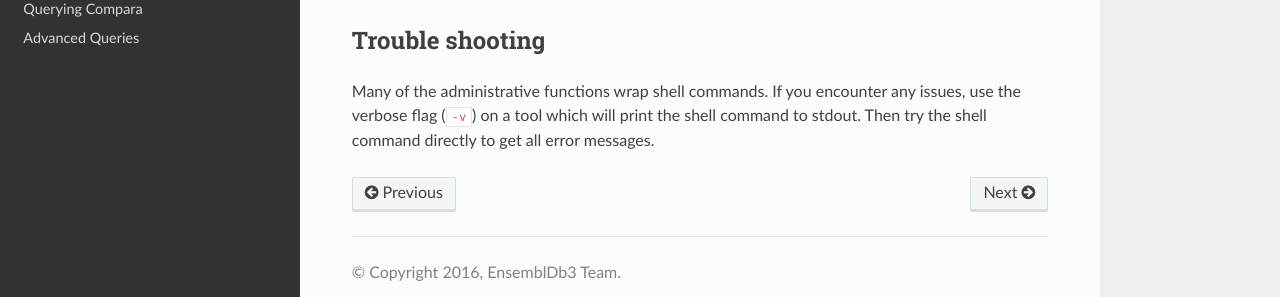
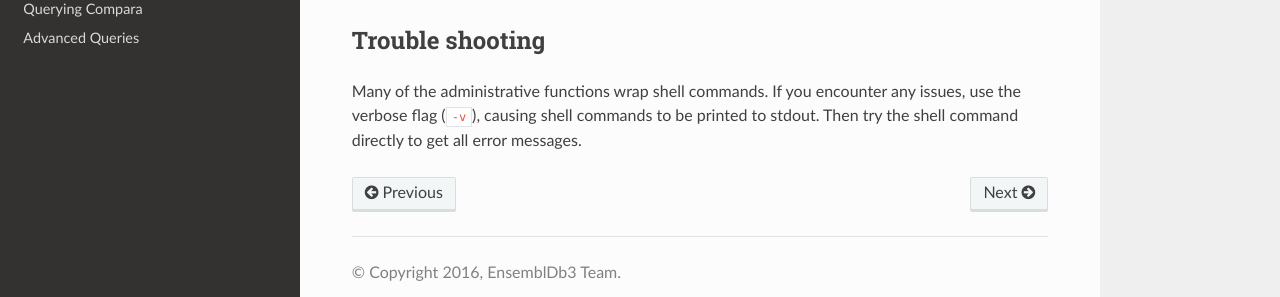
Before and after one commit to cogent3/ensembldb3, a Sphinx documentation site: the page built from doc/admin.rst, in a window 1280 px wide and 900 px high, scrolled down 2571 px. Shown: the part 558-855 px from the top of the window. Built offline with Sphinx 7.4.7 and the Read the Docs theme 2.0.0, drawn with Linux system fonts in a browser that asks for light colours; formulas are drawn with MathJax 3.

Commit message:
MAINT: more admin doc edits

```diff
--- a/doc/admin.rst
+++ b/doc/admin.rst
@@ -126,4 +126,4 @@
 Trouble shooting
 ================
 
-Many of the administrative functions wrap shell commands. If you encounter any issues, use the verbose flag (``-v``) on a tool which will print the shell command to stdout. Then try the shell command directly to get all error messages.
+Many of the administrative functions wrap shell commands. If you encounter any issues, use the verbose flag (``-v``), causing shell commands to be printed to stdout. Then try the shell command directly to get all error messages.
```
